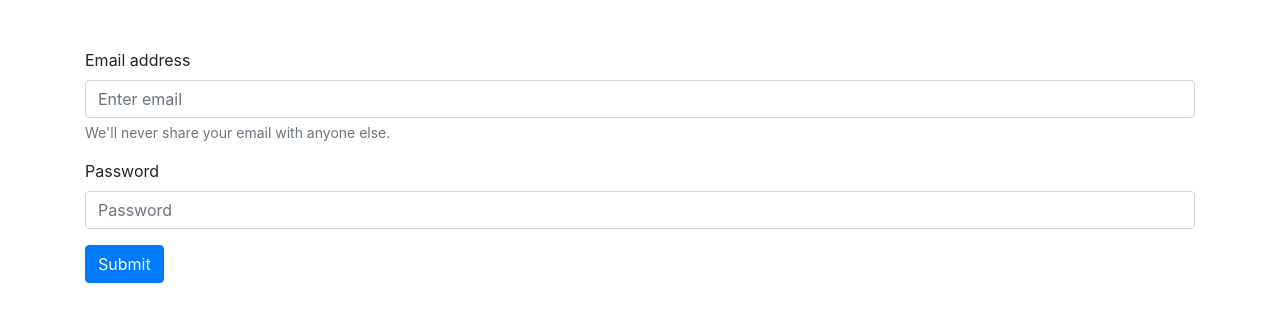
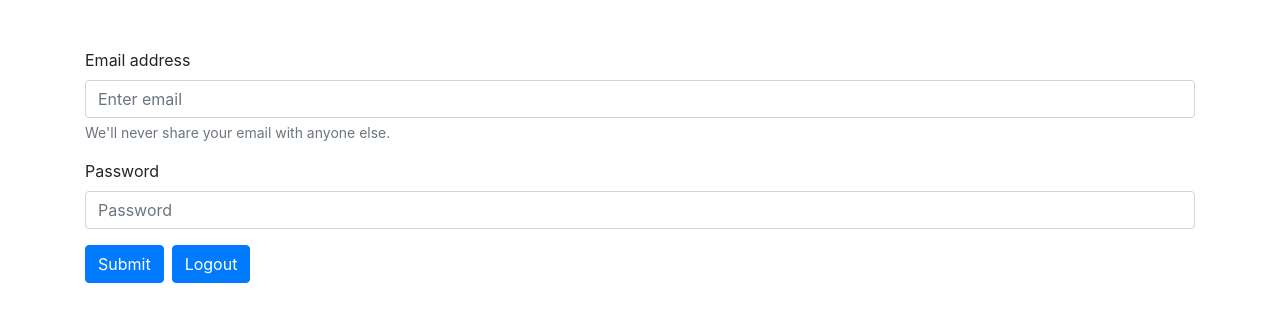
Before and after one commit to aishtiaq7/first-server, a React (Create React App) app in the folder client/: page / in a window 1280 px wide. Shown: the top 322 px of the page. Built offline with nearby package versions, Linux system fonts and the light colour scheme; no server answers.

Commit message:
added logout button

```diff
--- a/client/src/App.js
+++ b/client/src/App.js
@@ -1,5 +1,5 @@
 import "./App.css";
-import { React, useRef, useEffect, useState } from "react";
+import { React} from "react";
 
 import Login from "./Login";
 
--- a/client/src/Login.js
+++ b/client/src/Login.js
@@ -13,7 +13,7 @@ var firebaseConfig = {
 // Initialize Firebase
 firebase.initializeApp(firebaseConfig);
 
-function firebaseAuthChange() {
+//Firebase AUTH change
 firebase.auth().onAuthStateChanged((user) => {
   if (user) {
     // User is signed in, see docs for a list of available properties
@@ -21,6 +21,7 @@ function firebaseAuthChange() {
     var uid = user.uid;
     console.log("\tAUTH CHANGE - Signed IN:");
     console.log(uid);
+
     // ...
   } else {
     console.log("\tAUTH CHANGE - NOTTTT  Signed IN:");
@@ -28,9 +29,8 @@ function firebaseAuthChange() {
     // ...
   }
 });
-}
 
-function firebasefunction(email,password) {
+function firebasefunction(email, password) {
   const loginPromise = firebase
     .auth()
     .signInWithEmailAndPassword(email, password)
@@ -43,25 +43,30 @@ function firebasefunction(email,password) {
       // ...
     })
     .catch((error) => {
-        var errorCode = error.code;
-        var errorMessage = error.message;
+    //   var errorCode = error.code;
+    //   var errorMessage = error.message;
     });
 
-    firebaseAuthChange();
+  loginPromise.catch((err) => {
+    console.log("hey error loggin in");
+    console.log(err);
+  });
 }
 
 export default function Login() {
   const [email, setEmail] = useState("");
   const [password, setPassword] = useState("");
 
-    const credentials = useRef({email:'defaulut email', password:'default password'})
+  const credentials = useRef({
+    email: "defaulut email",
+    password: "default password",
+  });
 
-    console.log('\n')
-    console.log("re-render");
+  console.log("\n");
+//   console.log("re-render");
   console.log("email:", email);
   console.log("password:", password);
-
-    console.log(credentials.current)
+  console.log('credendials', credentials.current);
 
   const handleLogin = () => {
     console.log("email:", email);
@@ -71,12 +76,25 @@ export default function Login() {
     credentials.current.password = password;
     console.log(credentials.current);
 
+    setEmail("");
+    setPassword("");
 
-        setEmail('');
-        setPassword('');
+    firebasefunction(email, password);
+  };
 
-        firebasefunction(email,password)
-
+  const handleLogout = () => {
+    firebase
+        .auth()
+        .signOut()
+        .then(() => {
+            // Sign-out successful.
+            console.log('logged out user');
+        })
+        .catch((error) => {
+            // An error happened.
+            console.log('error logging out');
+            console.log(error);
+        });
   };
 
   return (
@@ -113,6 +131,18 @@ export default function Login() {
         >
           Submit
         </Button>
+        <Button
+          className="ml-2"
+          variant="primary"
+          type="button"
+          onClick={(e) => {
+            e.preventDefault();
+            // handleLogin();
+            handleLogout();
+          }}
+        >
+          Logout
+        </Button>
       </Form>
     </Container>
   );
```
Also changed, not shown: client/src/LoginClass.js (deleted, +0 -22 lines). Lines whose indentation alone changed are shown as unchanged.
